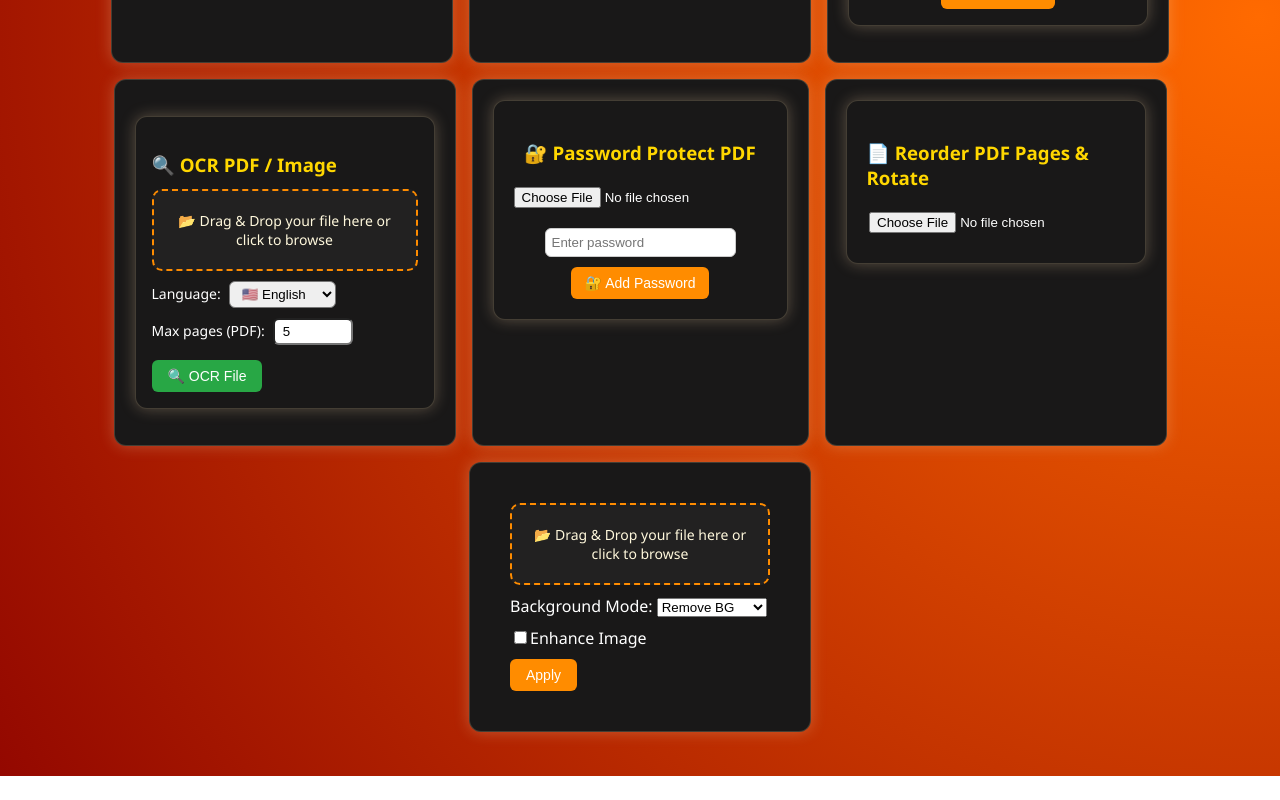
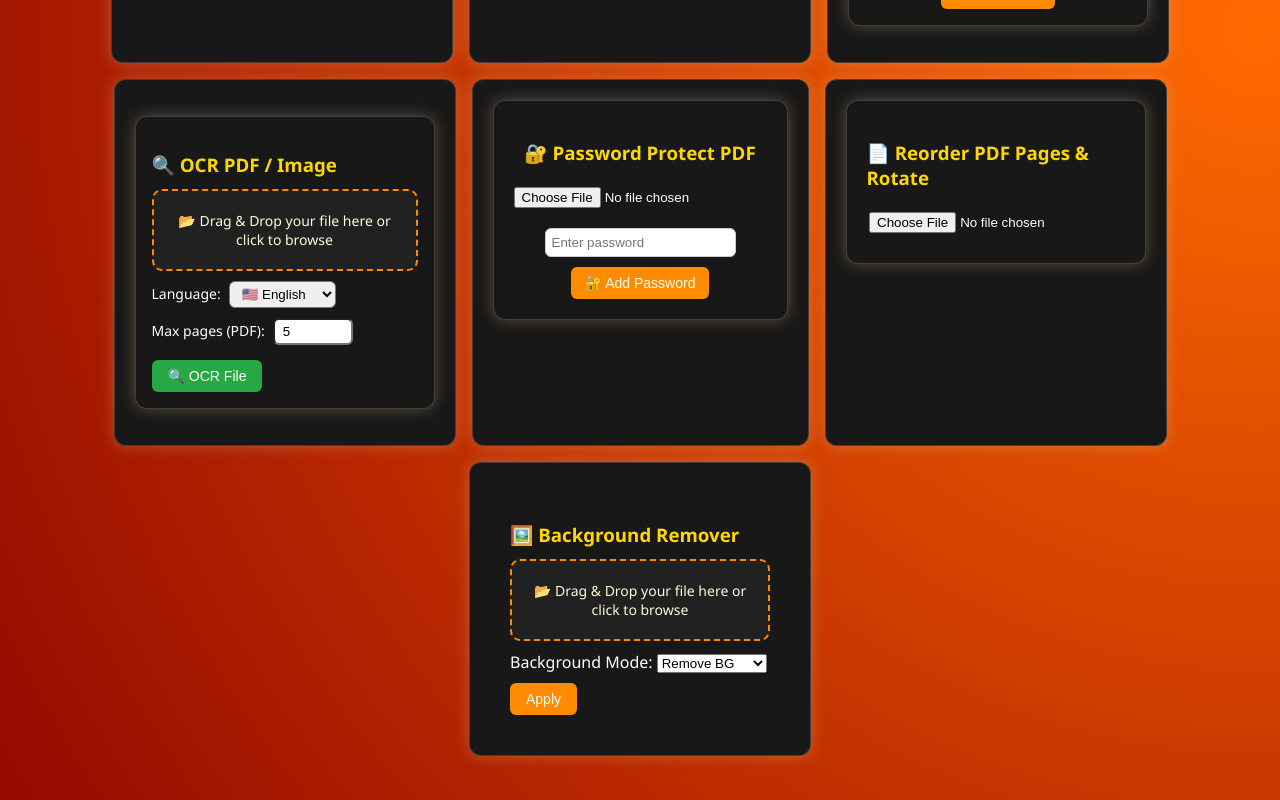
Before and after one commit to Safeedit/editly, a React (Create React App) app: page / in a window 1280 px wide. Shown: the part 742-1542 px from the top of the page. Before the commit the page ends 1518 px from the top, so only its background shows below. Built offline with nearby package versions, Linux system fonts and the light colour scheme.

Commit message:
Update ImageEditor.jsx

```diff
--- a/src/components/ImageEditor.jsx
+++ b/src/components/ImageEditor.jsx
@@ -8,7 +8,6 @@ function ImageEditor() {
   const [bgMode, setBgMode] = useState("remove");
   const [bgColor, setBgColor] = useState("#ffffff");
   const [bgImage, setBgImage] = useState(null);
-  const [enhance, setEnhance] = useState(false);
   const [loading, setLoading] = useState(false);
   const [editedImage, setEditedImage] = useState(null);
 
@@ -27,14 +26,12 @@ function ImageEditor() {
       formData.append("bg_image", bgImage);
     }
 
-    const endpoint = enhance ? "/enhance" : "/remove-bg";
-
     setLoading(true);
     setEditedImage(null);
 
     try {
       const response = await axios.post(
-        `https://image-edit-service.onrender.com${endpoint}`,
+        `https://image-edit-service.onrender.com/remove-bg`,
         formData,
         {
           headers: {
@@ -57,6 +54,8 @@ function ImageEditor() {
 
   return (
     <div style={{ maxWidth: 500, margin: "auto", padding: 20, color: "#fff" }}>
+      <h3>🖼️ Background Remover</h3>
+
       <DropzoneUpload
         onFilesSelected={(f) => setFile(f)}
         accept="image/*"
@@ -88,17 +87,6 @@ function ImageEditor() {
           multiple={false}
         />
       )}
-
-      <div style={{ margin: "10px 0" }}>
-        <label>
-          <input
-            type="checkbox"
-            checked={enhance}
-            onChange={() => setEnhance((prev) => !prev)}
-          />
-          Enhance Image
-        </label>
-      </div>
 
       <button
         onClick={handleEdit}
```
